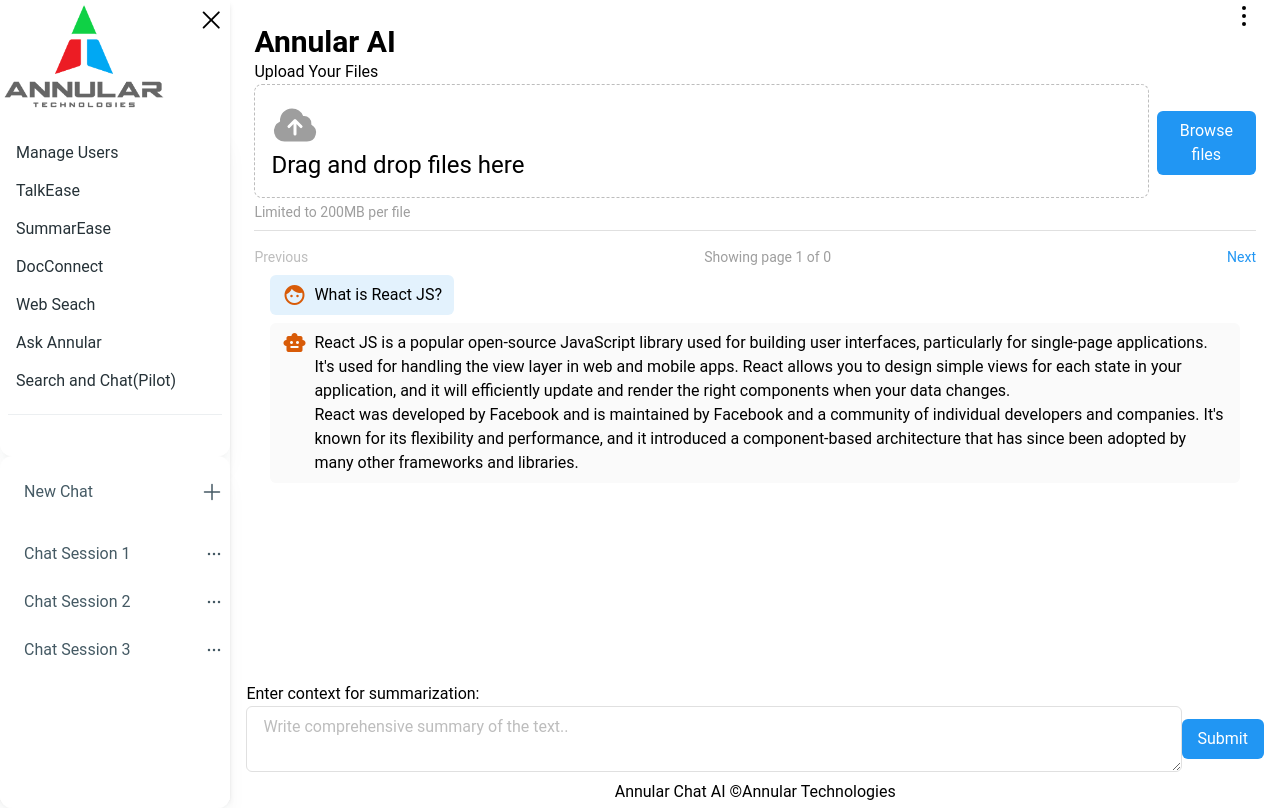
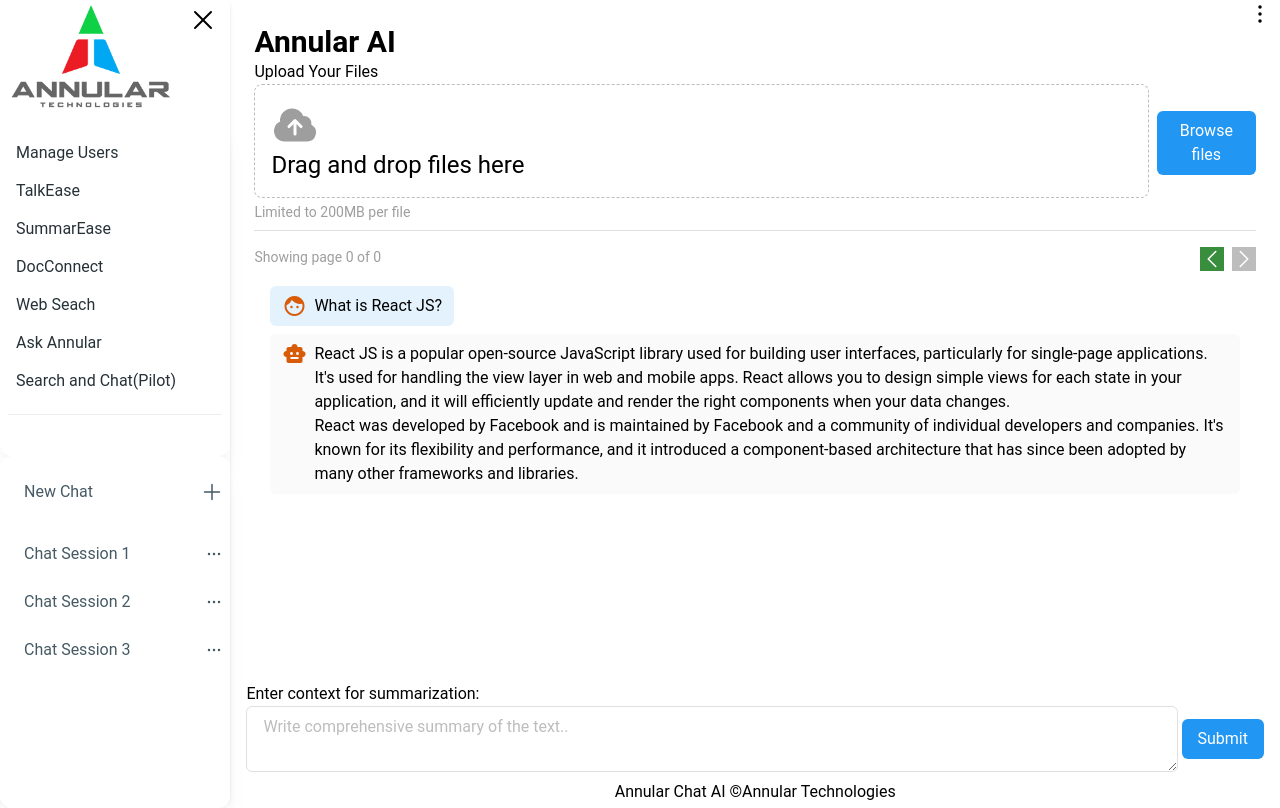
Before and after one commit to Shanmugamrskfamily/annular-ai-chatbot, a React (Vite) app: page /summerease in a window 1280 px wide. Built offline with nearby package versions, Linux system fonts and the light colour scheme; sample sign-in values are in the browser's storage.

Commit message:
SummerEase Update

```diff
--- a/src/Components/ChatComponents/ChatPrompt.jsx
+++ b/src/Components/ChatComponents/ChatPrompt.jsx
@@ -8,7 +8,7 @@
   const handleTextareaChange = () => {
     if (textareaRef.current) {
       const lines = textareaRef.current.value.split('\n').length;
-      const lineHeight = 20; // Adjust this value based on your textarea's line height
+      const lineHeight = 20;
       const newHeight = `${lines * lineHeight}px`;
       textareaRef.current.style.height = newHeight;
     }
@@ -16,7 +16,7 @@
 
   useEffect(() => {
     handleTextareaChange();
-  }, []); // Run once on component mount to set initial height
+  }, []);
 
   return (
     <div>
--- a/src/Components/ChatComponents/PromptComponent.jsx
+++ b/src/Components/ChatComponents/PromptComponent.jsx
@@ -77,7 +77,7 @@
   };
 
   return (
-    <form onSubmit={handleSubmit} className="flex items-center w-full">
+    <form onSubmit={handleSubmit} className="flex items-center w-full gap-1">
       <textarea
         type="text"
         value={inputValue}
--- a/src/Components/FileHandlingComponents/FileUploadingComponent.jsx
+++ b/src/Components/FileHandlingComponents/FileUploadingComponent.jsx
@@ -1,10 +1,10 @@
 import React, { useState } from 'react';
-import { CloudArrowUpIcon } from "@heroicons/react/24/solid";
+import { CloudArrowUpIcon,ArrowLeftIcon, ArrowRightIcon,ChevronRightIcon, ChevronLeftIcon  } from "@heroicons/react/24/solid";
 
 const FileUploadingComponent = (props) => {
 
     const [selectedFiles, setSelectedFiles] = useState([]);
-    const [currentPage, setCurrentPage] = useState(1);
+    const [currentPage, setCurrentPage] = useState(0);
     const pageSize = 3;
 
     const handleFileChange = (event) => {
@@ -41,9 +41,9 @@
     return (
       <div className="w-full mx-auto" onDragOver={handleDragOver} onDrop={handleDrop}>
         <div className="flex w-full items-center justify-between border-b border-gray-300 mb-4 pb-2 gap-2">
-          <div className='w-[90%]'>
+          <div className='w-[90%] justify-center'>
             <label htmlFor="fileInput" className="cursor-pointer">
-              <div className="border w-full border-dashed border-gray-400 rounded-lg p-4 flex">
+              <div className="border w-full border-dashed border-gray-400 rounded-lg p-4 flex justify-center items-center">
                 <span className='w-full text-2xl'><CloudArrowUpIcon className="h-12 w-12 text-gray-500" />Drag and drop files here</span>
                 <input
                   type="file"
@@ -75,28 +75,32 @@
             </div>
           ))}
         </div>
-        <div className="flex justify-between mt-4">
+        <div className="flex w-full justify-between mt-4">
+        <div>
+            <p className="text-sm text-gray-500">
+                Showing page {currentPage} of {totalPages}
+            </p>
+        </div>
+        <div>
           <button
-            className={`text-sm ${currentPage === 1 ? 'text-gray-400' : 'text-blue-500'} ${
+            className={`text-sm mr-2 text-white ${currentPage === 1 ? ' bg-gray-400' : ' bg-green-700'} ${
               currentPage === 1 ? 'cursor-not-allowed' : 'cursor-pointer'
             }`}
             onClick={() => setCurrentPage((prevPage) => Math.max(prevPage - 1, 1))}
             disabled={currentPage === 1}
           >
-            Previous
+           <ChevronLeftIcon className='h-6 w-6 text-white' />
           </button>
-          <span className="text-sm text-gray-500">
-            Showing page {currentPage} of {totalPages}
-          </span>
           <button
-            className={`text-sm ${currentPage === totalPages ? 'text-gray-400' : 'text-blue-500'} ${
+            className={`text-sm ${currentPage === totalPages ? ' bg-gray-400' : 'bg-green-700'} ${
               currentPage === totalPages ? 'cursor-not-allowed' : 'cursor-pointer'
             }`}
             onClick={() => setCurrentPage((prevPage) => Math.min(prevPage + 1, totalPages))}
             disabled={currentPage === totalPages}
           >
-            Next
+            <ChevronRightIcon className='h-6 w-6 text-white' />
           </button>
+          </div>
         </div>
       </div>
     );
--- a/src/Components/UserComponents/MoreOptions.jsx
+++ b/src/Components/UserComponents/MoreOptions.jsx
@@ -39,9 +39,9 @@
     }
 
     return (
-        <div className="fixed inline-block top-0 right-4 bg-transperant rounded">
+        <div className="fixed inline-block top-0 right-0 bg-transperant rounded">
             <button onClick={toggleMenu} type="button" className="inline-flex justify-center w-10 h-10 text-gray-400 hover:text-gray-600 focus:outline-none focus:text-gray-600">
-            <EllipsisVerticalIcon className="h-8 w-8 text-black" />
+            <EllipsisVerticalIcon className="h-7 w-8 text-black" />
             </button>
             {isOpen && (
                 <div className="origin-top-right absolute right-0 mt-2 w-48 rounded-md  shadow-lg bg-white ring-1 ring-black ring-opacity-5 focus:outline-none" role="menu" aria-orientation="vertical" aria-labelledby="options-menu">
--- a/src/Components/UserComponents/Sidebar.jsx
+++ b/src/Components/UserComponents/Sidebar.jsx
@@ -46,7 +46,7 @@
         <div className="w-full h-full shadow-md">
           <div className='mb-2 h-[14%] flex p-1 justify-center'>
               <img src="./images/logo.png" alt="brand" className="h-30 w-40" />
-              <XMarkIcon className='h-8 w-8 cursor-pointer ml-8' onClick={handleShowSidebar} />
+              <XMarkIcon className='h-8 w-8 cursor-pointer ml-4 shrink-0' onClick={handleShowSidebar} />
           </div>
           <Card className={` h-[42%] w-full overflow-y-auto p-2 shadow-xl shadow-blue-gray-900/5 dark:bg-black dark:text-white`}>
             <List>
--- a/src/Pages/Login.jsx
+++ b/src/Pages/Login.jsx
@@ -29,7 +29,7 @@
             // Handle login logic here
             console.log('Login form submitted with values:', values);
             localStorage.setItem('token','Hello');
-            localStorage.setItem('userRole','admin');
+            localStorage.setItem('userRole','user');
             setTimeout(() => {
                 localStorage.removeItem('token');
               }, 30*60*1000);
--- a/src/Pages/PendingAprovals.jsx
+++ b/src/Pages/PendingAprovals.jsx
@@ -3,7 +3,7 @@
 import { getPendingUsers } from '../Redux/Slicers/AdminSlice';
 import { Sidebar } from '../Components/UserComponents/Sidebar';
 import { Link, useLocation, useNavigate } from 'react-router-dom';
-import { XCircleIcon,BarsArrowDownIcon } from "@heroicons/react/24/solid";
+import { XCircleIcon,BarsArrowDownIcon,MagnifyingGlassIcon } from "@heroicons/react/24/solid";
 import { toast } from 'react-toastify';
 import MoreOptions from '../Components/UserComponents/MoreOptions';
 
@@ -56,7 +56,7 @@
             </div>
             <div className='flex-1 h-full w-[82%] p-4'>
             <MoreOptions/>
-                <div className='h-full w-[100%] justify-between mt-10'>
+                <div className='h-full w-[100%] justify-between mt-5 mb-10'>
                     <div className='w-full h-[10%]'>
                         <div className='flex justify-between mb-5'>
                             <div className='flex'>
@@ -73,7 +73,8 @@
                                         Active Users
                                 </Link>
                             </div>
-                            <div>
+                            <div className='flex'>
+
                             <input
                                 type="text"
                                 value={searchInput}
@@ -83,12 +84,14 @@
                             />
                             {searchInput && (
                                 <button
-                                    className=""
+                                className="absolute right-10 top-10 mt-1 mr-1"
                                 onClick={() => setSearchInput('')}
                             >
                                 <XCircleIcon className="h-5 w-5 text-red-500 cursor-pointer" />
                             </button>
                         )}
+                            <MagnifyingGlassIcon className="h-6 w-6 mt-1 text-gray-600" />
+
                     </div>
                         </div>
                         </div>
@@ -164,8 +167,8 @@
                                             <td className="border px-2 py-2 whitespace-wrap">
                                                 {user.requestedOn}
                                             </td>
-                                            <td className="border flex px-3 py-2 flex-col justify-center items-center">
-                                                <button className='bg-green-400 hover:bg-green-600 cursor-pointer text-white font-bold rounded mb-2 text-sm p-1'>Aprove</button>
+                                            <td className="border flex px-3 py-2 flex-col justify-center items-center gap-1">
+                                                <button className='bg-green-400 hover:bg-green-600 cursor-pointer text-white font-bold rounded text-sm p-1'>Aprove</button>
                                                 <button className='bg-red-300 hover:bg-red-600 cursor-pointer text-white font-bold rounded text-sm p-1'>Reject</button>
                                             </td>
                                         </tr>
```
Also changed, not shown: src/Pages/ActiveUserData.jsx (+9 -6 lines). Lines whose indentation alone changed are shown as unchanged.
